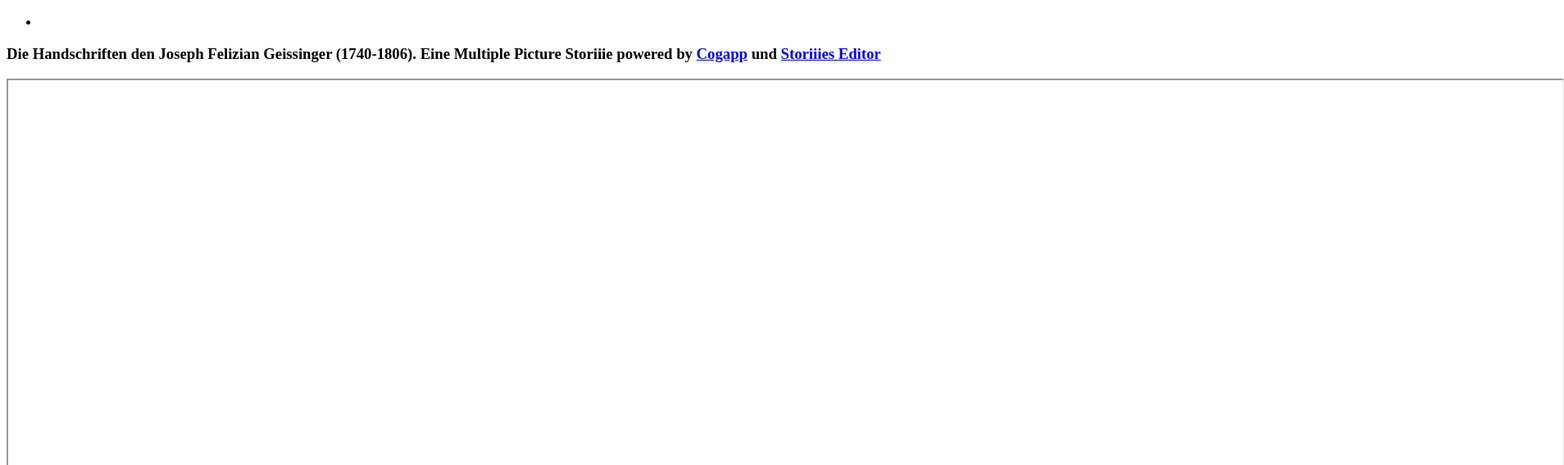
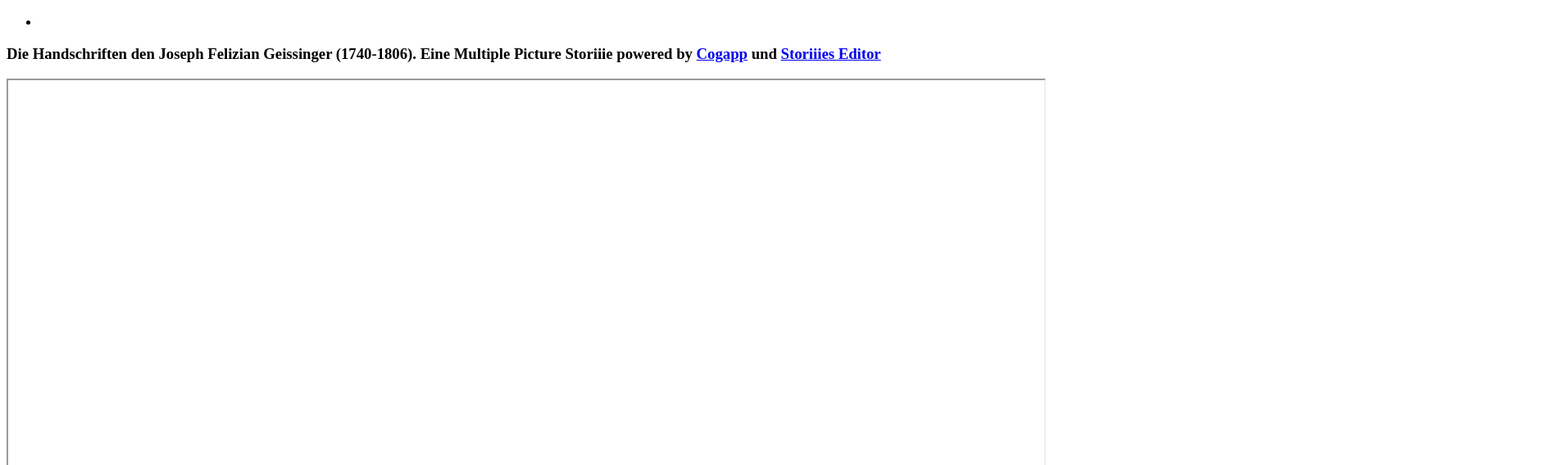
Before and after one commit to testiiif/testiiif.github.io, a plain HTML site: page index.html in a window 1280 px wide. Shown: the part 48-616 px from the top of the page at 82% size, 1908 px wide, since content can reach past the window. Drawn offline with Linux system fonts and the light colour scheme.

Commit message:
Update index.html

```diff
--- a/index.html
+++ b/index.html
@@ -6,11 +6,14 @@
     <ul>
       <li><a href=""></a></li>
     </ul>
-    <h3>Die Handschriften den Joseph Felizian Geissinger (1740-1806). Eine Multiple Picture Storiiie powered by  <a href="https://www.cogapp.com" target="_blank">Cogapp</a> und  <a href="https://storiiies-editor.cogapp.com/" target="_blank">Storiiies Editor</a></h3>
+    <h3>Die Handschriften den Joseph Felizian Geissinger (1740-1806). Eine Multiple Picture Storiiie powered by
+	    <a href="https://www.cogapp.com" target="_blank">Cogapp</a> und
+	    <a href="https://storiiies-editor.cogapp.com/" target="_blank">Storiiies Editor</a></h3>
 
 
 
-<iframe width="150%" height="600" src="https://storiiies.cogapp.com/viewer?manifest=https://testiiif.github.io/JFG_manifest.json?embed=true" title="Die Handschriften des Joseph Felizian Geissinger"></iframe>
+<iframe width="100%" height="600" src="https://storiiies.cogapp.com/viewer?manifest=https://testiiif.github.io/JFG_manifest.json?embed=true"
+	title="Die Handschriften des Joseph Felizian Geissinger"></iframe>
 	</div>
   </body>
 </html>
```
